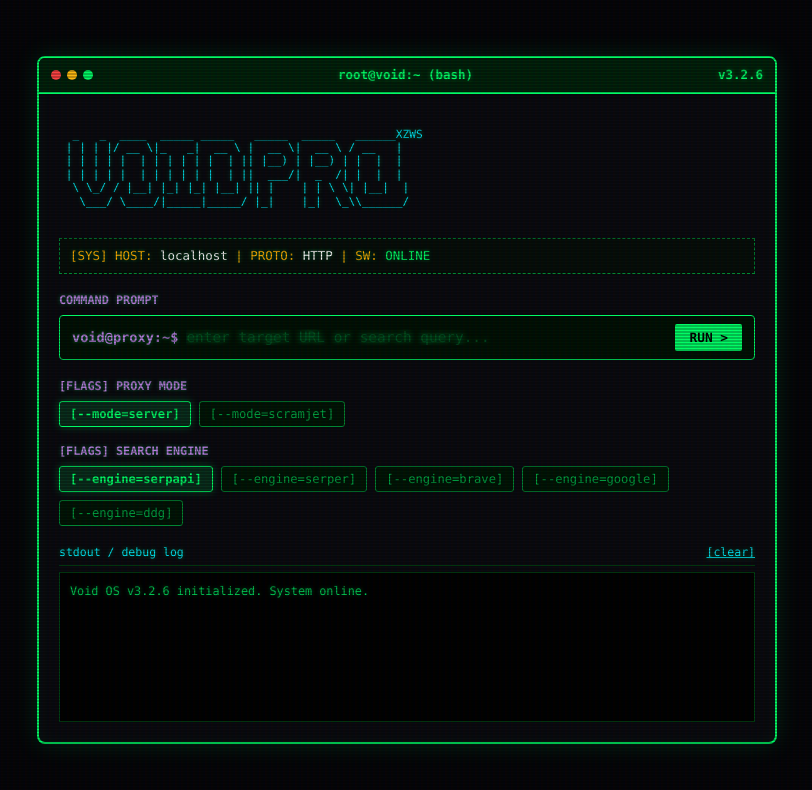
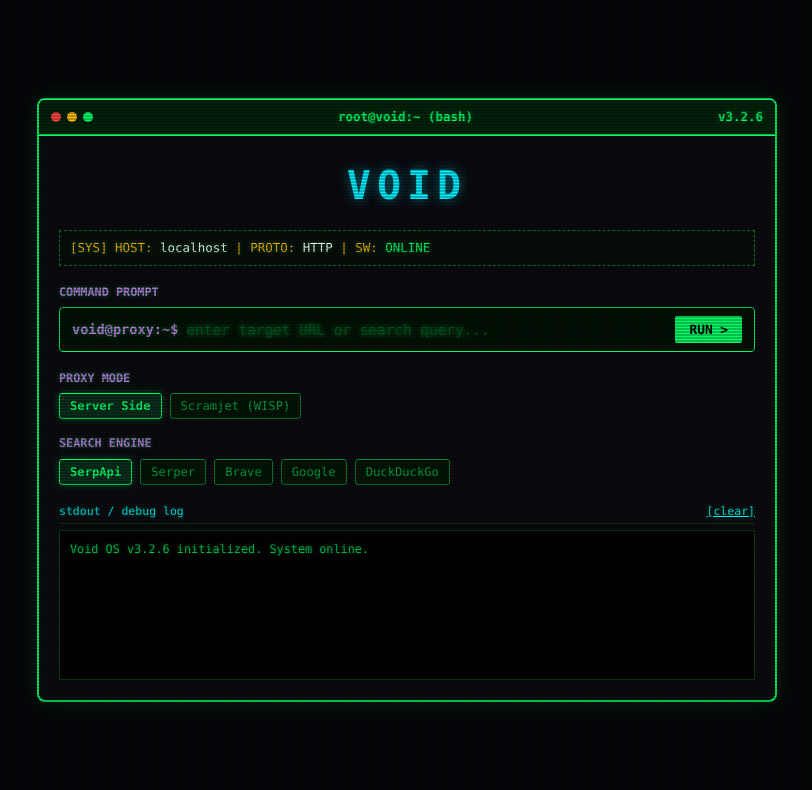
Before and after one commit to wiizzz786/math-quiz, a website: page public/index.html in a window 1280 px wide. Shown: the whole page, without its empty margins (233-1045 px from the left). Drawn offline with Linux system fonts and the light colour scheme.

Commit message:
Clean title banner to VOID and remove weird flag formatting from search buttons

```diff
--- a/public/index.html
+++ b/public/index.html
@@ -79,11 +79,12 @@
     }
     .banner {
       color: var(--cyan);
-      white-space: pre;
-      font-size: 0.7rem;
-      line-height: 1.2;
+      font-size: 2.5rem;
+      font-weight: 900;
+      letter-spacing: 0.15em;
+      text-align: center;
       margin-bottom: 16px;
-      overflow-x: auto;
+      text-shadow: 0 0 12px rgba(0, 240, 255, 0.5);
     }
     .sys-info {
       color: var(--amber);
@@ -224,14 +225,7 @@
     </div>
 
     <div class="term-body">
-      <div class="banner">
-  _   _  ____  _____ _____   _____  _____   ______XZWS
- | | | |/ __ \|_   _|  __ \ |  __ \|  __ \ / __   |
- | | | | |  | | | | | |  | || |__) | |__) | |  |  |
- | | | | |  | | | | | |  | ||  ___/|  _  /| |  |  |
-  \ \_/ / |__| |_| |_| |__| || |    | | \ \| |__|  |
-   \___/ \____/|_____|_____/ |_|    |_|  \_\\______/
-      </div>
+      <div class="banner">VOID</div>
 
       <div class="sys-info">
         [SYS] HOST: <span id="s-host">...</span> | PROTO: <span id="s-proto">...</span> | SW: <span id="s-sw">...</span>
@@ -246,19 +240,19 @@
         </div>
       </form>
 
-      <div class="sec-header">[FLAGS] PROXY MODE</div>
+      <div class="sec-header">PROXY MODE</div>
       <div class="term-btn-group" id="mode-group">
-        <button type="button" class="t-btn active" data-v="server">[--mode=server]</button>
-        <button type="button" class="t-btn" data-v="scramjet">[--mode=scramjet]</button>
+        <button type="button" class="t-btn active" data-v="server">Server Side</button>
+        <button type="button" class="t-btn" data-v="scramjet">Scramjet (WISP)</button>
       </div>
 
-      <div class="sec-header">[FLAGS] SEARCH ENGINE</div>
+      <div class="sec-header">SEARCH ENGINE</div>
       <div class="term-btn-group" id="engine-group">
-        <button type="button" class="t-btn active" data-v="serpapi">[--engine=serpapi]</button>
-        <button type="button" class="t-btn" data-v="serper">[--engine=serper]</button>
-        <button type="button" class="t-btn" data-v="brave">[--engine=brave]</button>
-        <button type="button" class="t-btn" data-v="google">[--engine=google]</button>
-        <button type="button" class="t-btn" data-v="ddg">[--engine=ddg]</button>
+        <button type="button" class="t-btn active" data-v="serpapi">SerpApi</button>
+        <button type="button" class="t-btn" data-v="serper">Serper</button>
+        <button type="button" class="t-btn" data-v="brave">Brave</button>
+        <button type="button" class="t-btn" data-v="google">Google</button>
+        <button type="button" class="t-btn" data-v="ddg">DuckDuckGo</button>
       </div>
 
       <div class="console-hdr">
```
Also changed, not shown: void.html (+15 -21 lines).
